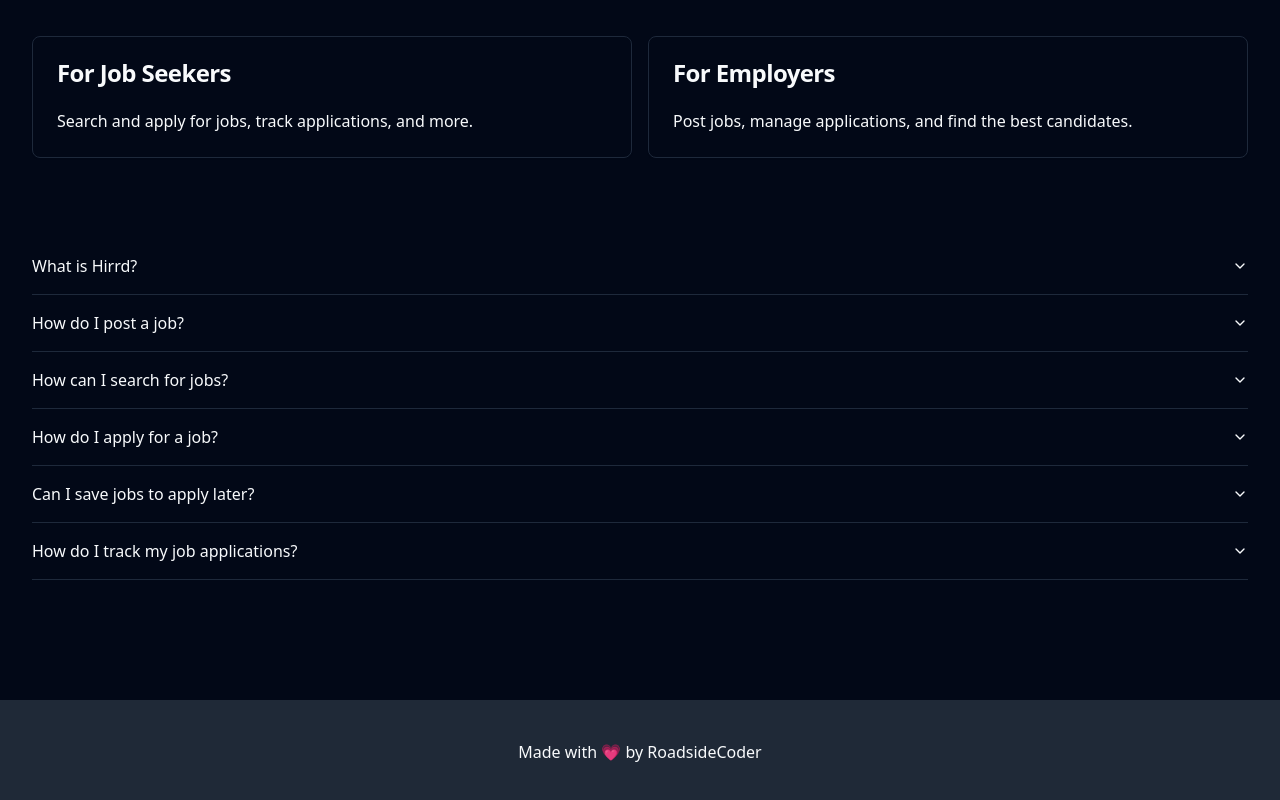
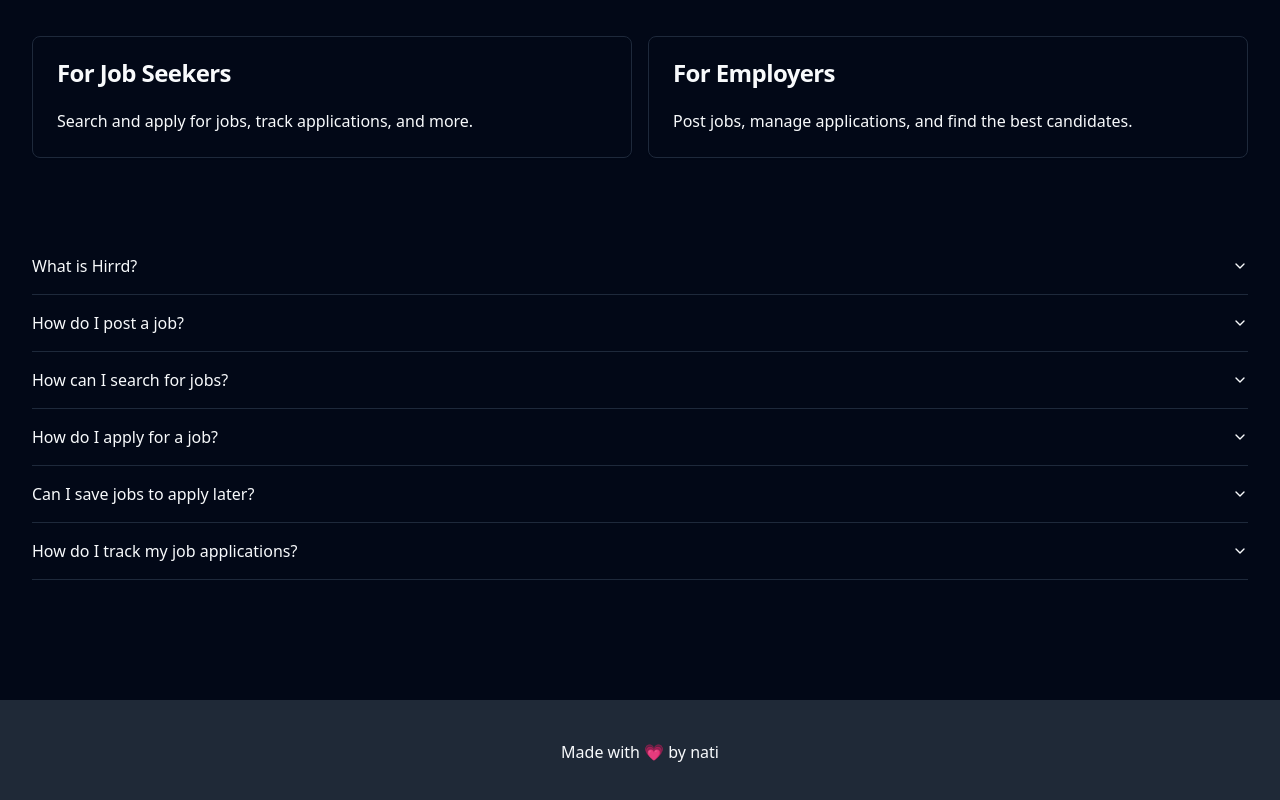
Before and after one commit to Natnael11-pro/job-portal, a React (Vite) app: page / in a window 1280 px wide. Shown: the part 1888-2688 px from the top of the page. Built offline with nearby package versions, Linux system fonts and the light colour scheme; no server answers.

Commit message:
app-layout.jsx

```diff
--- a/src/layouts/app-layout.jsx
+++ b/src/layouts/app-layout.jsx
@@ -10,7 +10,7 @@
         <Outlet />
       </main>
       <div className="p-10 text-center bg-gray-800 mt-10">
-        Made with 💗 by RoadsideCoder
+      Made with 💗 by nati
       </div>
     </div>
   );
```
